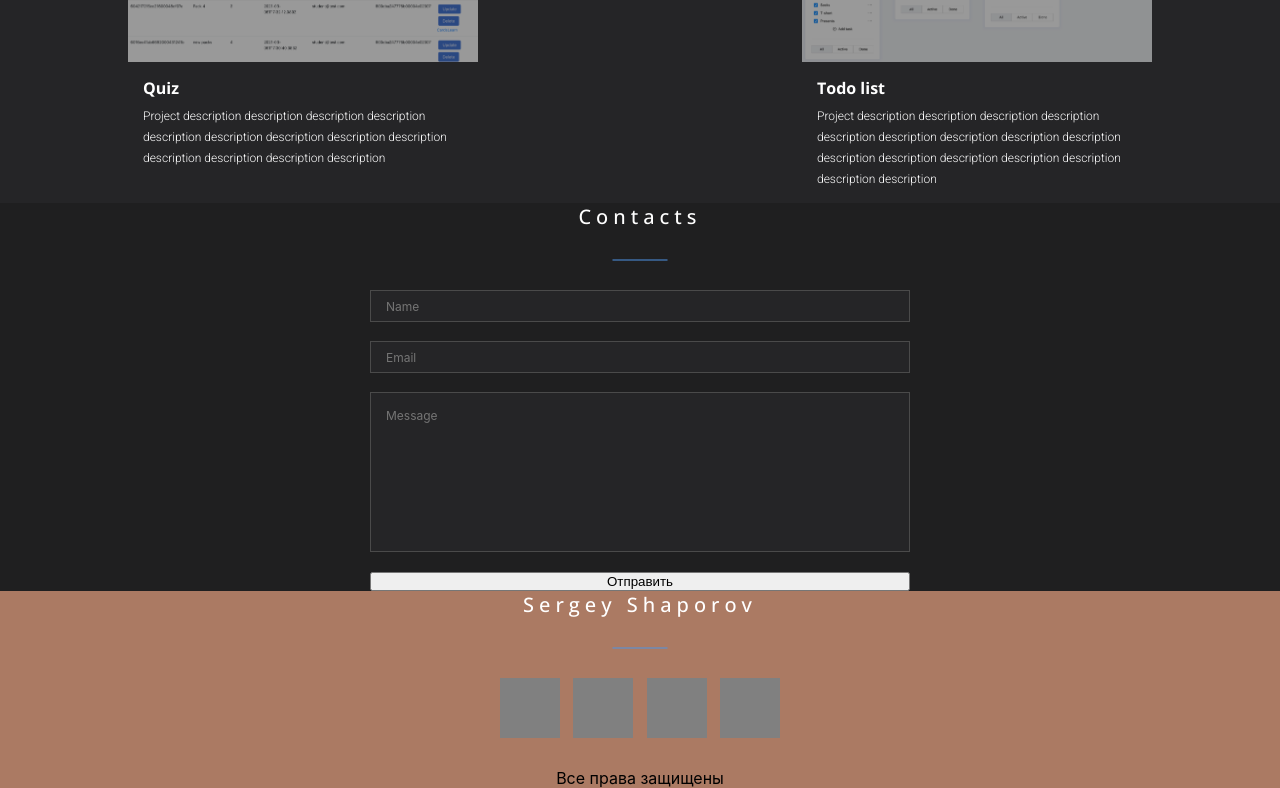
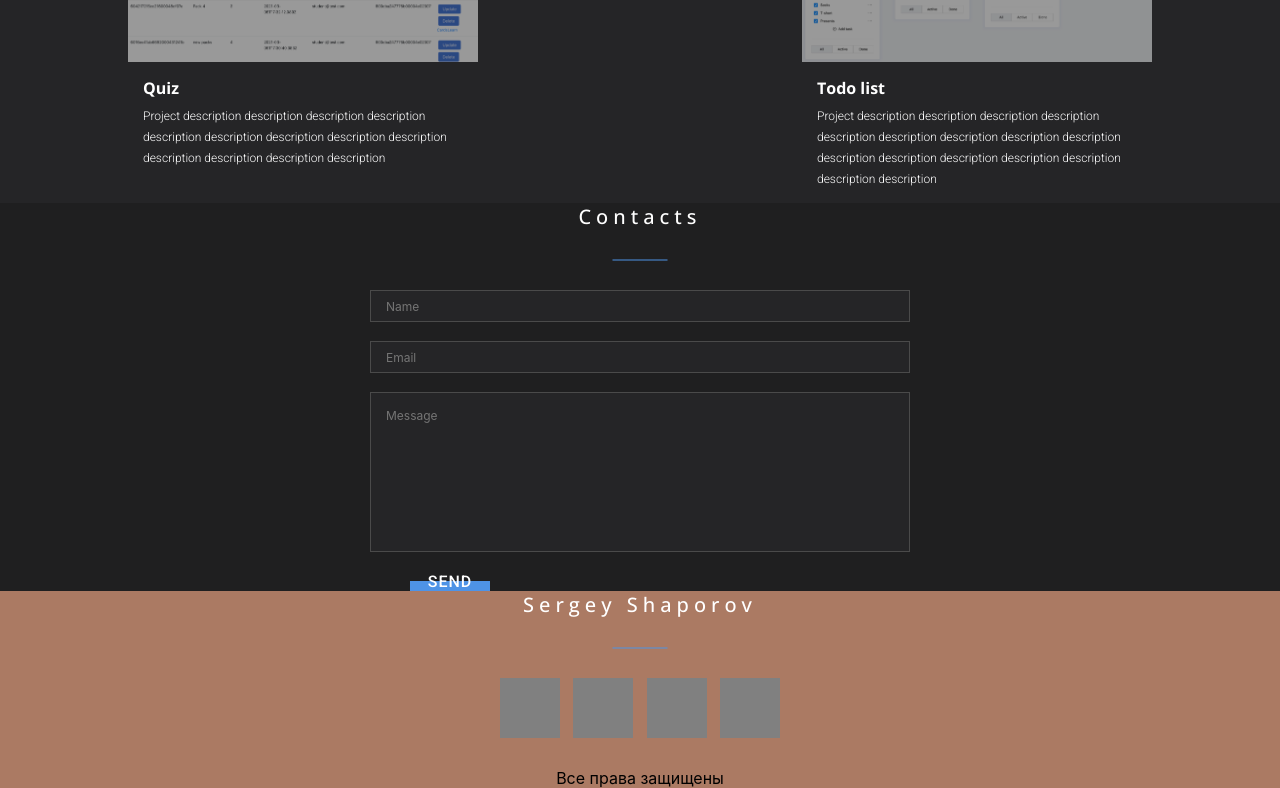
Before and after one commit to sshaporov/portfolio, a React (Create React App) app: page / in a window 1280 px wide. Shown: the part 1645-2433 px from the top of the page. Built offline with nearby package versions, Linux system fonts and the light colour scheme.

Commit message:
Contacts css refactoring

```diff
--- a/src/common/components/button/Button.module.scss
+++ b/src/common/components/button/Button.module.scss
@@ -1,12 +1,36 @@
+@import "../../styles/sass/variables";
+@import "../../styles/sass/mixins";
+
 .button {
-    text-decoration: none;
-    user-select: none;
-    background: #605e5e;
-    padding: 10px 25px;
+    border: none;
+    @include flex(row, center, center, nowrap);
+    @include text($textFontFamily, 16px, 400);
+    text-transform: uppercase;
+    letter-spacing: 1px;
+    padding: 0 20px;
+    max-width: 160px;
+    width: 100%;
+    outline: none;
+    position: relative;
+    z-index: 0;
+    &::after {
+        content: "";
+        position: absolute;
+        width: 50%;
+        height: 10px;
+        background: $primaryColor;
+        bottom: 0;
+        z-index: -1;
+        transition: all 0.2s ease-in-out;
+    }
     &:hover {
-        background: #888484;
-    }
-    &:active {
-        background: #4a4a4a;
+        cursor: pointer;
+        text-decoration: none;
+        color: $textColor;
+        &::after {
+            width: 100%;
+            height: 110%;
+            transition: all 0.3s ease-in-out 0s;
+        }
     }
 }
--- a/src/contacts/Contacts.jsx
+++ b/src/contacts/Contacts.jsx
@@ -2,6 +2,7 @@ import React from "react"
 import styles from "./Contacts.module.scss"
 import stylesContainer from "../common/styles/Container.module.css"
 import {Title} from "../common/components/title/Title"
+import Button from "../common/components/button/Button"
 
 function Contacts() {
     return (
@@ -12,9 +13,9 @@ function Contacts() {
                     <input className={styles.name} type={'text'} placeholder={'Name'}/>
                     <input className={styles.email} type={'text'} placeholder={'Email'}/>
                     <textarea className={styles.message} placeholder={'Message'}/>
-                    <button type={'submit'} className={styles.button}>Отправить</button>
+                    {/*<button type={'submit'} className={styles.button}>Отправить</button>*/}
+                    <Button name={'Send'}/>
                 </form>
-                {/*<Button name={'Отправить'}/>*/}
             </div>
         </div>
     );
```
